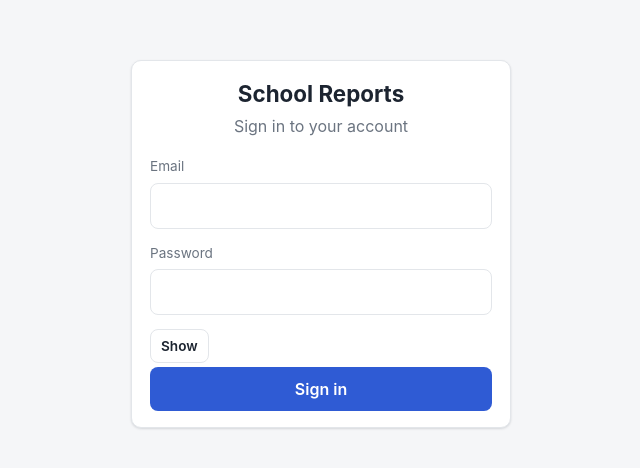
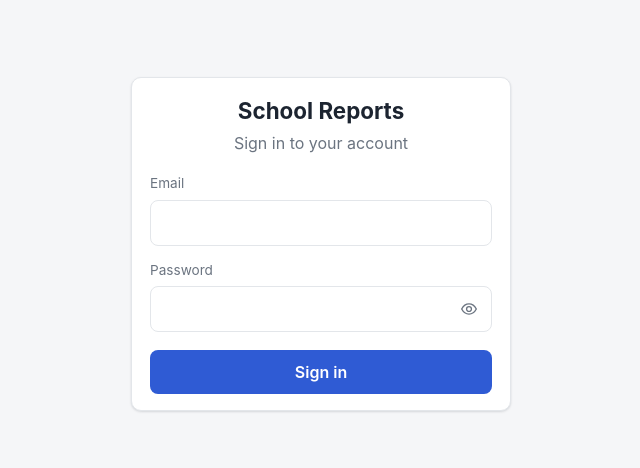
Before and after one commit to isaacakowanou/School_management, a React (Vite) app in the folder frontend/: page /login in a window 1280 px wide. Shown: the part 156-624 px from the top of the page, without its empty margins (319-959 px from the left). Built offline with nearby package versions, Linux system fonts and the light colour scheme.

Commit message:
Polish password visibility toggle

```diff
--- a/frontend/src/pages/LoginPage.jsx
+++ b/frontend/src/pages/LoginPage.jsx
@@ -15,6 +15,7 @@ export default function LoginPage() {
   const [submitting, setSubmitting] = useState(false)
 
   const from = location.state?.from?.pathname
+  const passwordToggleLabel = showPassword ? 'Hide password' : 'Show password'
 
   // Already signed in -> go to the right area (restore `from` only if it fits the role).
   if (!bootstrapping && isAuthenticated) {
@@ -58,6 +59,7 @@ export default function LoginPage() {
 
         <label className="field">
           <span>Password</span>
+          <div className="password-input-wrap">
             <input
               type={showPassword ? 'text' : 'password'}
               value={password}
@@ -65,15 +67,63 @@ export default function LoginPage() {
               autoComplete="current-password"
               required
             />
-        </label>
             <button
               type="button"
-          className="btn btn-ghost btn-small"
+              className="password-toggle"
               onClick={() => setShowPassword((current) => !current)}
+              aria-label={passwordToggleLabel}
               aria-pressed={showPassword}
+              title={passwordToggleLabel}
             >
-          {showPassword ? 'Hide' : 'Show'}
+              {showPassword ? (
+                <svg viewBox="0 0 24 24" aria-hidden="true" focusable="false">
+                  <path
+                    d="M2.25 12s3.5-6.75 9.75-6.75S21.75 12 21.75 12s-3.5 6.75-9.75 6.75S2.25 12 2.25 12Z"
+                    fill="none"
+                    stroke="currentColor"
+                    strokeLinecap="round"
+                    strokeLinejoin="round"
+                    strokeWidth="1.8"
+                  />
+                  <path
+                    d="M12 15.25A3.25 3.25 0 1 0 12 8.75a3.25 3.25 0 0 0 0 6.5Z"
+                    fill="none"
+                    stroke="currentColor"
+                    strokeLinecap="round"
+                    strokeLinejoin="round"
+                    strokeWidth="1.8"
+                  />
+                  <path
+                    d="M4 4l16 16"
+                    fill="none"
+                    stroke="currentColor"
+                    strokeLinecap="round"
+                    strokeWidth="1.8"
+                  />
+                </svg>
+              ) : (
+                <svg viewBox="0 0 24 24" aria-hidden="true" focusable="false">
+                  <path
+                    d="M2.25 12s3.5-6.75 9.75-6.75S21.75 12 21.75 12s-3.5 6.75-9.75 6.75S2.25 12 2.25 12Z"
+                    fill="none"
+                    stroke="currentColor"
+                    strokeLinecap="round"
+                    strokeLinejoin="round"
+                    strokeWidth="1.8"
+                  />
+                  <path
+                    d="M12 15.25A3.25 3.25 0 1 0 12 8.75a3.25 3.25 0 0 0 0 6.5Z"
+                    fill="none"
+                    stroke="currentColor"
+                    strokeLinecap="round"
+                    strokeLinejoin="round"
+                    strokeWidth="1.8"
+                  />
+                </svg>
+              )}
             </button>
+          </div>
+        </label>
 
         <button type="submit" className="btn btn-primary" disabled={submitting}>
           {submitting ? 'Signing in…' : 'Sign in'}
--- a/frontend/src/styles/index.css
+++ b/frontend/src/styles/index.css
@@ -358,6 +358,46 @@ a.card:active {
 .field input:focus {
   outline: 2px solid #c7d4f5;
   border-color: var(--accent);
+}
+
+.password-input-wrap {
+  position: relative;
+}
+
+.password-input-wrap input {
+  padding-right: 46px;
+}
+
+.password-toggle {
+  position: absolute;
+  right: 6px;
+  top: 50%;
+  display: inline-flex;
+  align-items: center;
+  justify-content: center;
+  width: 34px;
+  height: 34px;
+  padding: 0;
+  border: 0;
+  border-radius: 8px;
+  background: transparent;
+  color: var(--muted);
+  cursor: pointer;
+  transform: translateY(-50%);
+}
+
+.password-toggle:hover {
+  background: #f0f2f5;
+  color: var(--text);
+}
+
+.password-toggle:focus-visible {
+  outline: 2px solid #c7d4f5;
+}
+
+.password-toggle svg {
+  width: 18px;
+  height: 18px;
 }
 
 .login-card .btn-primary {
```
Lines whose indentation alone changed are shown as unchanged.
